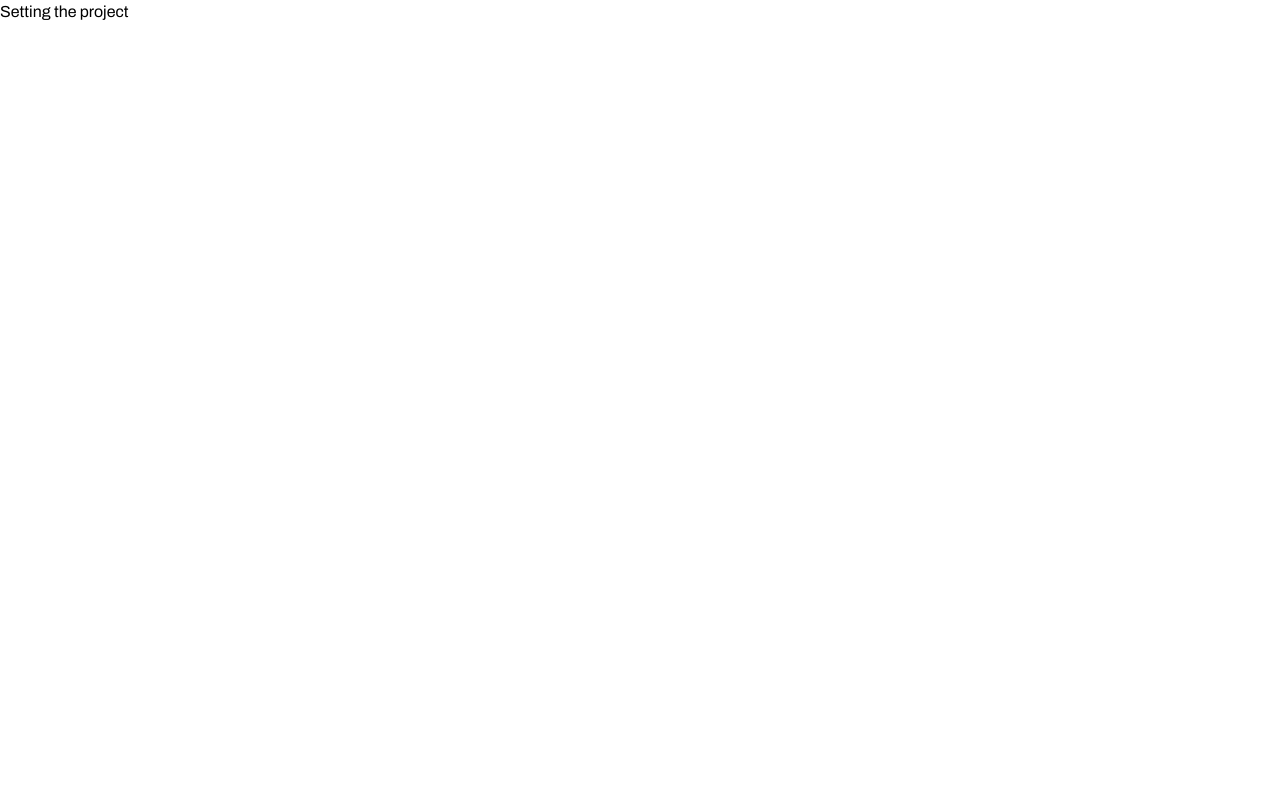
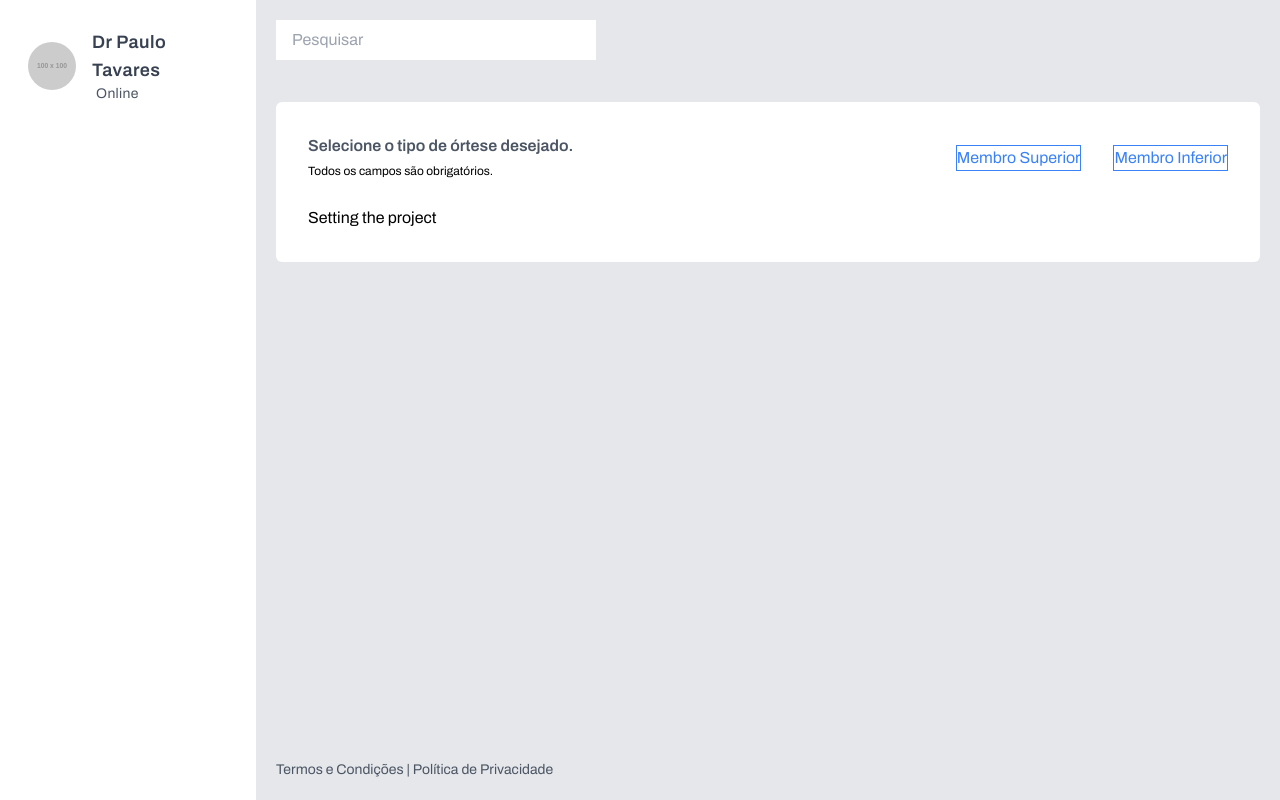
Before and after one commit to MateoMigone/ortesys-3D, a Nuxt app: page / in a window 1280 px wide. Built offline with nearby package versions, Linux system fonts and the light colour scheme.

Commit message:
creating main layout initial structure

```diff
--- /dev/null
+++ b/layouts/main-layout.vue
@@ -0,0 +1,109 @@
+<template>
+  <div class="bg-gray-200">
+    <div class="flex h-screen">
+      <!-- Sidebar -->
+      <div class="w-64 bg-white p-5">
+        <div class="flex items-center space-x-4 p-2 mb-5">
+          <img
+            class="h-12 w-12 rounded-full"
+            src="https://placehold.co/100x100"
+            alt="Profile image placeholder"
+          />
+          <div>
+            <h4
+              class="font-semibold text-lg text-gray-700 capitalize font-poppins tracking-wide"
+            >
+              Dr Paulo Tavares
+            </h4>
+            <span class="text-sm tracking-wide flex items-center space-x-1">
+              <span class="text-green-500">
+                <i class="fas fa-circle"></i>
+              </span>
+              <span class="text-gray-600">Online</span>
+            </span>
+          </div>
+        </div>
+        <ul class="space-y-2 text-sm">
+          <!-- Sidebar links -->
+          <!-- ... -->
+        </ul>
+      </div>
+
+      <!-- Main Content -->
+      <div class="flex-1 flex flex-col overflow-hidden">
+        <!-- Header -->
+        <header class="flex justify-between items-center p-5 border-b-2">
+          <div class="flex space-x-2">
+            <!-- Search input -->
+            <input
+              type="search"
+              placeholder="Pesquisar"
+              class="px-4 py-2 w-80 focus:ring-blue-500 focus:border-blue-500"
+            />
+            <button class="text-blue-500">
+              <i class="fas fa-search"></i>
+            </button>
+          </div>
+          <div class="flex space-x-4">
+            <!-- Icons -->
+            <button class="text-blue-500">
+              <i class="far fa-bell"></i>
+            </button>
+            <button class="text-blue-500">
+              <i class="far fa-envelope"></i>
+            </button>
+          </div>
+        </header>
+
+        <!-- Main section -->
+        <main class="flex-1 overflow-y-auto p-5">
+          <div class="bg-white p-8 rounded-md w-full">
+            <div class="flex items-center justify-between pb-6">
+              <div>
+                <h2 class="text-gray-600 font-semibold">
+                  Selecione o tipo de órtese desejado.
+                </h2>
+                <span class="text-xs">Todos os campos são obrigatórios.</span>
+              </div>
+              <div class="flex items-center justify-between">
+                <div class="lg:ml-40 ml-10 space-x-8">
+                  <button
+                    class="btn border border-blue-500 text-blue-500 hover:bg-blue-500 hover:text-white transition ease-out duration-500"
+                  >
+                    Membro Superior
+                  </button>
+                  <button
+                    class="btn border border-blue-500 text-blue-500 hover:bg-blue-500 hover:text-white transition ease-out duration-500"
+                  >
+                    Membro Inferior
+                  </button>
+                </div>
+              </div>
+            </div>
+            <slot />
+            <!-- Content here -->
+          </div>
+        </main>
+
+        <!-- Footer -->
+        <footer class="flex justify-between items-center p-5 border-t">
+          <span class="text-sm text-gray-600"
+            >Termos e Condições | Política de Privacidade</span
+          >
+          <div class="flex space-x-4">
+            <!-- Social media icons -->
+            <a href="#" class="text-gray-600">
+              <i class="fab fa-facebook-f"></i>
+            </a>
+            <a href="#" class="text-gray-600">
+              <i class="fab fa-instagram"></i>
+            </a>
+            <a href="#" class="text-gray-600">
+              <i class="fab fa-linkedin-in"></i>
+            </a>
+          </div>
+        </footer>
+      </div>
+    </div>
+  </div>
+</template>
--- a/pages/index.vue
+++ b/pages/index.vue
@@ -3,3 +3,9 @@
     <div>Setting the project</div>
   </div>
 </template>
+
+<script setup>
+definePageMeta({
+  layout: "main-layout",
+});
+</script>
```
